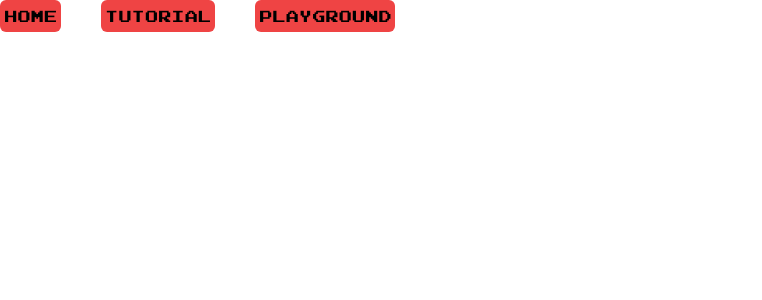
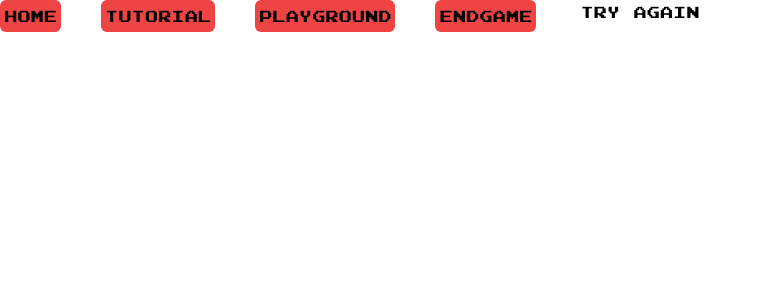
Before and after one commit to tirk101/toc_proj, a React (Vite) app: page /endgame in a window 1280 px wide. Shown: the top 300 px of the page, without its empty margins (0-762 px from the left). Built offline with nearby package versions, Linux system fonts and the light colour scheme.

Commit message:
addEndGame

```diff
--- a/src/App.jsx
+++ b/src/App.jsx
@@ -4,6 +4,7 @@ import { BrowserRouter as Router, Route, Routes, BrowserRouter, Link} from 'reac
 import Home from './page/Home/index'
 import Tutorial from './page/Tutorial/index'
 import Playground from './page/Playground/index'
+import EndGame from './page/EndGame/index'
 
 const route = () => {
   return (
@@ -13,12 +14,14 @@ const route = () => {
           <Link className='bg-red-500 p-1 rounded-md' to="/" >Home</Link>
           <Link className='bg-red-500 p-1 rounded-md' to="/tutorial" >Tutorial</Link>
           <Link className='bg-red-500 p-1 rounded-md' to="/playground">Playground</Link>
+          <Link className='bg-red-500 p-1 rounded-md' to="/endgame">EndGame</Link>
         </div>
       </div>
       <Routes>
         <Route path="/" element={<Home />} />
         <Route path="/tutorial" element={<Tutorial />} />
         <Route path="/playground" element={<Playground />} />
+        <Route path="/endgame" element={<EndGame />} />
       </Routes>
     </BrowserRouter>
   )
--- /dev/null
+++ b/src/page/EndGame/index.tsx
@@ -0,0 +1,11 @@
+import React from 'react'
+
+const index = () => {
+  return (
+    <div className='text-center'>
+      Try again
+    </div>
+  )
+}
+
+export default index
```
